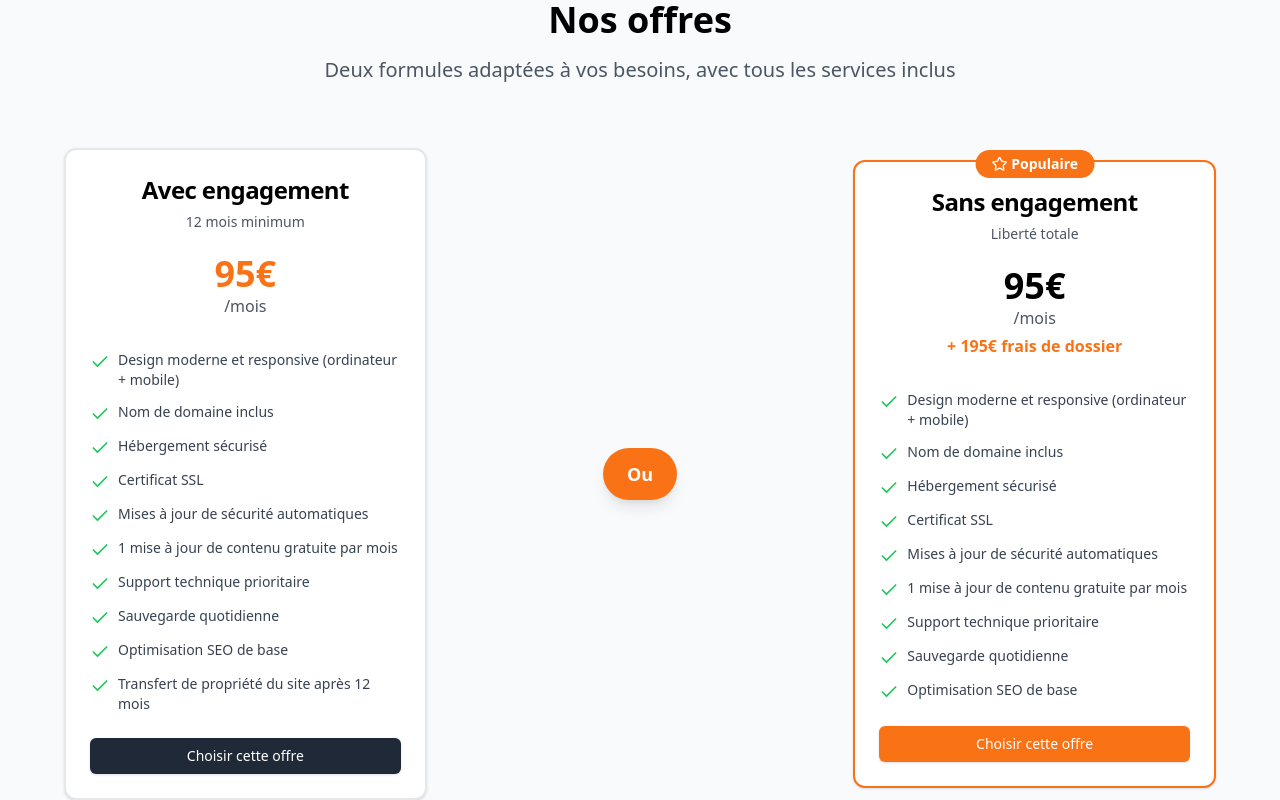
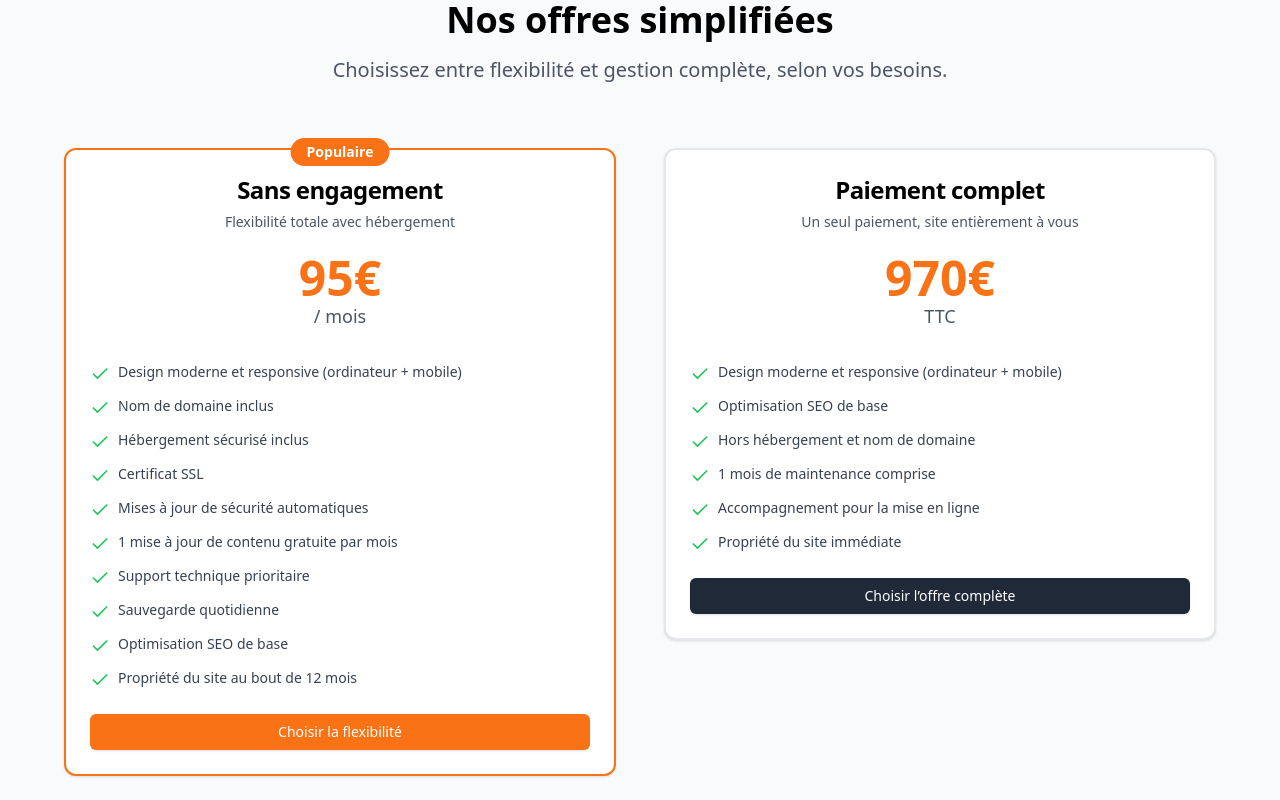
Before and after one commit to MTFL1/mohamed-new-website, a React (Create React App) app: page / in a window 1280 px wide. Shown: the part 880-1680 px from the top of the page. Built offline with nearby package versions, Linux system fonts and the light colour scheme.

Commit message:
new offer

```diff
--- a/src/components/HeroSection.js
+++ b/src/components/HeroSection.js
@@ -63,9 +63,9 @@ const HeroSection = () => {
         {/* Points forts */}
         <div className="grid grid-cols-1 sm:grid-cols-3 gap-6 max-w-3xl mx-auto">
           {[
-            "Design moderne & responsive",
-            "Hébergement & nom de domaine inclus",
-            "Mises à jour régulières",
+            "Hébergement inclus",
+            "Économie",
+            "Tranquillité d’esprit",
           ].map((point, idx) => (
             <motion.div
               key={idx}
--- a/src/components/OffersSection.js
+++ b/src/components/OffersSection.js
@@ -1,96 +1,97 @@
 import React from 'react';
 import { Card, CardContent, CardDescription, CardHeader, CardTitle } from './ui/card';
 import { Button } from './ui/button';
-import { Check, Star } from 'lucide-react';
-import { motion } from 'framer-motion';
+import { Check } from 'lucide-react';
 
 const OffersSection = () => {
-  const handleContactClick = () => {
-    window.open(
-      'https://wa.me/33000000000?text=Bonjour, je souhaite en savoir plus sur vos offres',
-      '_blank'
-    );
+  const handleContactClick = (offre) => {
+    const msg =
+      offre === 'mensuel'
+        ? 'Bonjour, je souhaite en savoir plus sur l’offre mensuelle sans engagement.'
+        : 'Bonjour, je souhaite en savoir plus sur l’offre paiement complet.';
+    window.open(`https://wa.me/33000000000?text=${encodeURIComponent(msg)}`, '_blank');
   };
 
-  const featuresWithCommitment = [
+  const monthlyFeatures = [
     "Design moderne et responsive (ordinateur + mobile)",
     "Nom de domaine inclus",
-    "Hébergement sécurisé",
+    "Hébergement sécurisé inclus",
     "Certificat SSL",
     "Mises à jour de sécurité automatiques",
     "1 mise à jour de contenu gratuite par mois",
     "Support technique prioritaire",
     "Sauvegarde quotidienne",
     "Optimisation SEO de base",
-    "Transfert de propriété du site après 12 mois"
+    "Propriété du site au bout de 12 mois"
   ];
 
-  const featuresWithoutCommitment = [
+  const fullPaymentFeatures = [
     "Design moderne et responsive (ordinateur + mobile)",
-    "Nom de domaine inclus",
-    "Hébergement sécurisé",
-    "Certificat SSL",
-    "Mises à jour de sécurité automatiques",
-    "1 mise à jour de contenu gratuite par mois",
-    "Support technique prioritaire",
-    "Sauvegarde quotidienne",
-    "Optimisation SEO de base"
+    "Optimisation SEO de base",
+    "Hors hébergement et nom de domaine",
+    "1 mois de maintenance comprise",
+    "Accompagnement pour la mise en ligne",
+    "Propriété du site immédiate"
   ];
-
-  // Variants pour animation
-  const cardVariants = {
-    hidden: { opacity: 0, y: 40 },
-    visible: (i) => ({
-      opacity: 1,
-      y: 0,
-      transition: {
-        delay: i * 0.3,
-        duration: 0.6,
-        ease: 'easeOut',
-      },
-    }),
-  };
 
   return (
     <section id="offres" className="py-20 px-4 sm:px-6 lg:px-8 bg-gray-50">
-      <div className="max-w-7xl mx-auto">
-        {/* Titre */}
-        <div className="text-center mb-16">
-          <h2 className="text-3xl sm:text-4xl font-bold text-black mb-4">
-            Nos offres
-          </h2>
+      <div className="max-w-7xl mx-auto text-center mb-16">
+        <h2 className="text-3xl sm:text-4xl font-bold text-black mb-4">Nos offres simplifiées</h2>
         <p className="text-xl text-gray-600 max-w-2xl mx-auto">
-            Deux formules adaptées à vos besoins, avec tous les services inclus
+          Choisissez entre flexibilité et gestion complète, selon vos besoins.
         </p>
       </div>
 
-        {/* Cartes offres */}
-        <div className="grid grid-cols-1 lg:grid-cols-3 gap-8 max-w-6xl mx-auto items-center">
-          {/* Offre avec engagement */}
-          <motion.div
-            custom={0}
-            variants={cardVariants}
-            initial="hidden"
-            whileInView="visible"
-            viewport={{ once: true, amount: 0.3 }}
-          >
-            <Card className="relative bg-white border-2 border-gray-200 hover:border-green-500 transition-all duration-300 hover:shadow-lg">
-              <CardHeader className="text-center pb-4">
-                <CardTitle className="text-2xl font-bold text-black">
-                  Avec engagement
-                </CardTitle>
-                <CardDescription className="text-gray-600">
-                  12 mois minimum
-                </CardDescription>
+      <div className="grid grid-cols-1 lg:grid-cols-2 gap-12 max-w-6xl mx-auto items-start">
+
+        {/* Offre mensuelle sans engagement (avec style de paiement complet) */}
+        <Card className="bg-white border-2 border-orange-500 hover:border-green-500 transition-all duration-300 hover:shadow-xl relative">
+          <div className="absolute -top-3 left-1/2 transform -translate-x-1/2">
+            <div className="bg-orange-500 text-white px-4 py-1 rounded-full text-sm font-semibold">
+              Populaire
+            </div>
+          </div>
+          <CardHeader className="text-center pb-4 pt-6">
+            <CardTitle className="text-2xl font-bold text-black">Sans engagement</CardTitle>
+            <CardDescription className="text-gray-600">Flexibilité totale avec hébergement</CardDescription>
             <div className="text-center py-4">
-                  <div className="text-4xl font-bold text-orange-500">95€</div>
-                  <div className="text-gray-600">/mois</div>
+              <div className="text-5xl font-bold text-orange-500">95€</div>
+              <div className="text-gray-600 text-lg">/ mois</div>
             </div>
           </CardHeader>
           <CardContent>
-                <ul className="space-y-3 mb-6">
-                  {featuresWithCommitment.map((feature, index) => (
-                    <li key={index} className="flex items-start">
+            <ul className="space-y-3 mb-6 text-left">
+              {monthlyFeatures.map((feature, i) => (
+                <li key={i} className="flex items-start">
+                  <Check className="w-5 h-5 text-green-500 mr-2 flex-shrink-0 mt-0.5" />
+                  <span className="text-gray-700 text-sm">{feature}</span>
+                </li>
+              ))}
+            </ul>
+            <Button
+              className="w-full bg-orange-500 hover:bg-green-600 text-white transition-colors duration-300"
+              onClick={() => handleContactClick('mensuel')}
+            >
+              Choisir la flexibilité
+            </Button>
+          </CardContent>
+        </Card>
+
+        {/* Offre paiement complet (avec style de l’offre mensuelle) */}
+        <Card className="bg-white border-2 border-gray-200 hover:border-green-500 transition-all duration-300 hover:shadow-lg">
+          <CardHeader className="text-center pb-4 pt-6">
+            <CardTitle className="text-2xl font-bold text-black">Paiement complet</CardTitle>
+            <CardDescription className="text-gray-600">Un seul paiement, site entièrement à vous</CardDescription>
+            <div className="text-center py-4">
+              <div className="text-5xl font-bold text-orange-500">970€</div>
+              <div className="text-gray-600 text-lg">TTC</div>
+            </div>
+          </CardHeader>
+          <CardContent>
+            <ul className="space-y-3 mb-6 text-left">
+              {fullPaymentFeatures.map((feature, i) => (
+                <li key={i} className="flex items-start">
                   <Check className="w-5 h-5 text-green-500 mr-2 flex-shrink-0 mt-0.5" />
                   <span className="text-gray-700 text-sm">{feature}</span>
                 </li>
@@ -98,87 +99,13 @@ const OffersSection = () => {
             </ul>
             <Button
               className="w-full bg-gray-800 hover:bg-green-500 text-white transition-colors duration-300"
-                  onClick={handleContactClick}
+              onClick={() => handleContactClick('full')}
             >
-                  Choisir cette offre
+              Choisir l’offre complète
             </Button>
           </CardContent>
         </Card>
-          </motion.div>
 
-          {/* Séparateur */}
-          <motion.div
-            custom={1}
-            variants={cardVariants}
-            initial="hidden"
-            whileInView="visible"
-            viewport={{ once: true, amount: 0.3 }}
-            className="flex items-center justify-center"
-          >
-            <div className="bg-orange-500 text-white px-6 py-3 rounded-full font-bold text-lg shadow-lg">
-              Ou
-            </div>
-          </motion.div>
-
-          {/* Offre sans engagement */}
-          <motion.div
-            custom={2}
-            variants={cardVariants}
-            initial="hidden"
-            whileInView="visible"
-            viewport={{ once: true, amount: 0.3 }}
-          >
-            <Card className="relative bg-white border-2 border-orange-500 hover:border-green-500 transition-all duration-300 hover:shadow-xl">
-              <div className="absolute -top-3 left-1/2 transform -translate-x-1/2">
-                <div className="bg-orange-500 text-white px-4 py-1 rounded-full text-sm font-semibold flex items-center">
-                  <Star className="w-4 h-4 mr-1" />
-                  Populaire
-                </div>
-              </div>
-              <CardHeader className="text-center pb-4 pt-6">
-                <CardTitle className="text-2xl font-bold text-black">
-                  Sans engagement
-                </CardTitle>
-                <CardDescription className="text-gray-600">
-                  Liberté totale
-                </CardDescription>
-                <div className="text-center py-4">
-                  <div className="text-4xl font-bold text-black">95€</div>
-                  <div className="text-gray-600">/mois</div>
-                  <div className="text-orange-500 font-semibold mt-1">
-                    + 195€ frais de dossier
-                  </div>
-                </div>
-              </CardHeader>
-              <CardContent>
-                <ul className="space-y-3 mb-6">
-                  {featuresWithoutCommitment.map((feature, index) => (
-                    <li key={index} className="flex items-start">
-                      <Check className="w-5 h-5 text-green-500 mr-2 flex-shrink-0 mt-0.5" />
-                      <span className="text-gray-700 text-sm">{feature}</span>
-                    </li>
-                  ))}
-                </ul>
-                <Button
-                  className="w-full bg-orange-500 hover:bg-green-500 text-white transition-colors duration-300"
-                  onClick={handleContactClick}
-                >
-                  Choisir cette offre
-                </Button>
-              </CardContent>
-            </Card>
-          </motion.div>
-        </div>
-
-        {/* Note explicative */}
-        <div className="text-center mt-12">
-          <p className="text-gray-600 max-w-3xl mx-auto">
-            <strong>Tous les services inclus :</strong> pas de frais cachés, pas de surprises.<br />
-            Dans l’offre avec engagement, <strong>le site vous appartient après 12 mois</strong>.<br />
-            Dans l’offre sans engagement, <strong>vous devenez propriétaire si vous restez abonné pendant 12 mois consécutifs</strong>.<br />
-            Une solution simple, transparente et avantageuse pour votre présence en ligne.
-          </p>
-        </div>
       </div>
     </section>
   );
```
Lines whose indentation alone changed are shown as unchanged.
